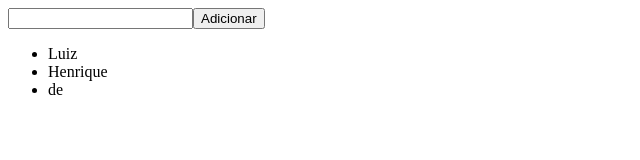
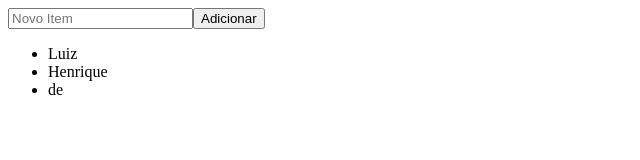
Before and after one commit to MogLuiz/React-unit-test, a React (Vite) app: page / in a window 1280 px wide. Shown: the top 160 px of the page, without its empty margins (0-640 px from the left). Built offline with nearby package versions, Linux system fonts and the light colour scheme.

Commit message:
test: getting dinamic text in the input test case

```diff
--- a/src/App.tsx
+++ b/src/App.tsx
@@ -21,7 +21,11 @@ const src: React.FC = () => {
   // -------------------------------------------------
   return (
     <>
-      <input type="text" onChange={(e) => setNewItem(e.target.value)} />
+      <input
+        placeholder="Novo Item"
+        type="text"
+        onChange={(e) => setNewItem(e.target.value)}
+      />
       <button onClick={handleAddNameToList}>Adicionar</button>
       <ul>
         {list.map((item) => (
```
Also changed, not shown: 1 other file (tests, documents, lock files or other folders).
